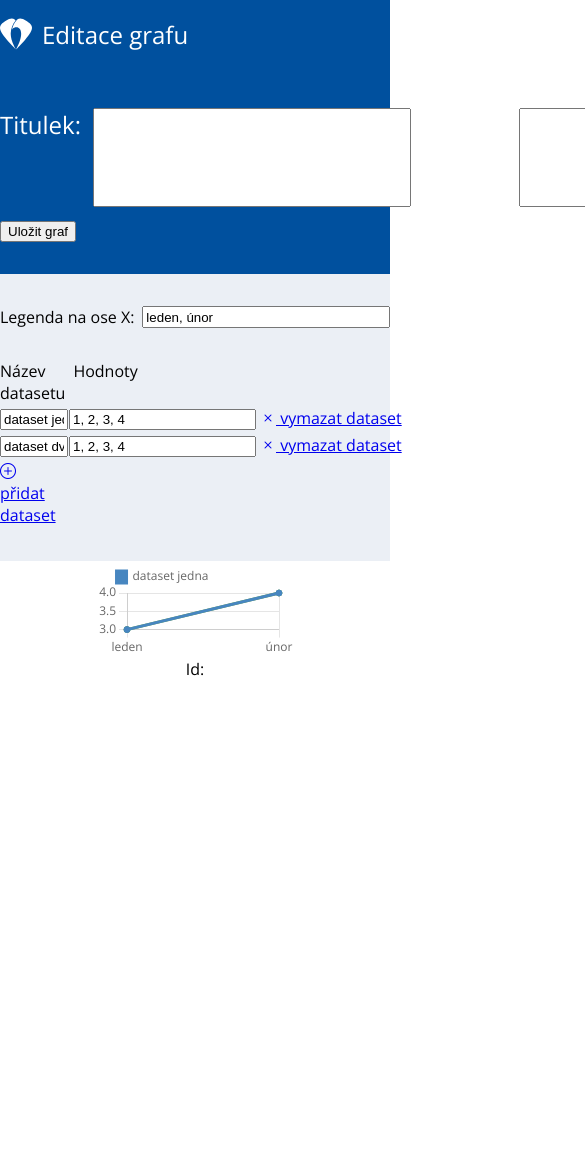
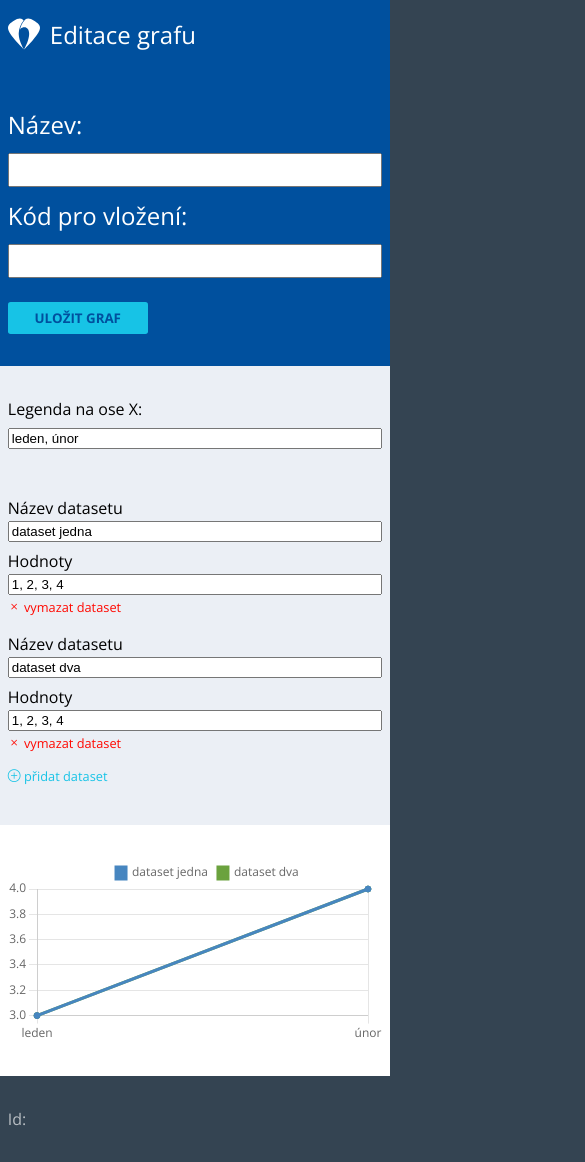
Before and after one commit to daxovi/fnol-graph, a React (Create React App) app in the folder client/: page /graph in a window 390 px wide. Shown: the top 1162 px of the page, 585 px wide, since content can reach past the window. Before the commit the page ends 844 px from the top, so only its background shows below. Built offline with nearby package versions, Linux system fonts and the light colour scheme.

Commit message:
css ui mobile

```diff
--- a/client/src/EditGraph.css
+++ b/client/src/EditGraph.css
@@ -1,8 +1,9 @@
-@import url('https://fonts.googleapis.com/css2?family=Open+Sans&display=swap');
+@import url('https://fonts.googleapis.com/css2?family=Open+Sans:wght@400;700&display=swap');
 @import url("https://cdn.jsdelivr.net/npm/bootstrap-icons@1.10.3/font/bootstrap-icons.css");
 
 body {
     font-family: 'Open Sans', sans-serif;
+    background-color: #344452;
 }
 
 .main-color {
@@ -14,9 +15,12 @@ body {
 .content {
     max-width: 1024px;
     margin: 0px auto;
-    text-align: left;
+    padding: 0em 2vw;
 }
 
+.content--white {
+    background-color: white;
+}
 .header {
     display: flex;
     flex-direction: row;
@@ -31,11 +35,16 @@ body {
 }
 
 .settings {
-    padding: 2em 0 0.5em;
+    padding: 2em 0 1em;
     display: flex;
     width: 100%;
     gap: 0.5em;
     font-size: 1.5em;
+
+}
+
+.save {
+    text-align: left;
 }
 
 .settings input {
@@ -57,28 +66,31 @@ body {
 
 .row input {
     width: 100%;
-}
-
-table {
-    width: 100%;
-    text-align: left;
-}
-tr {
-    width: 100%;
-}
-
-th, td {
-    padding: 0px;
-    margin: 0px;
+    box-sizing: border-box;
 }
 
 .table input {
-    width: 98%;
-    gap: 0.5em;
+    box-sizing: border-box;
+    width: 100%;
 }
 
 .close {
     white-space: nowrap;
+
+}
+
+.btn-low {
+    text-decoration: none;
+    font-size: 0.8em;
+}
+
+.btn-low__delete {
+    color: #FF0800;
+}
+
+.btn-low__new {
+    color: #17C3E6;
+    padding-top: 0.5em;
 }
 
 .table {
@@ -86,10 +98,66 @@ th, td {
     display: grid;
     grid-template-columns: 1fr 3fr 130px;
     text-align: left;
-    column-gap: 0.5em;
+    column-gap: 0.2em;
     padding-bottom: 0.2em;
 }
 
 .graph {
-    width: 50%;
+    max-width: 100%;
+    padding: 2em 5em;
 }
+
+.btn-hi {
+    background-color: #17C3E6;
+    border: none;
+    padding: 0.5em 2em;
+    border-radius: 0.2em;
+    color: #00509E;
+    font-weight: bold;
+    text-transform: uppercase;
+    font-family: 'Open Sans', sans-serif;
+}
+
+.footer {
+    background-color: #344452;
+    padding: 2em 0em;
+    color: #B8BEC3;
+    text-align: left;
+
+}
+.mobile {
+    display: none;
+}
+
+@media screen and (max-width: 900px) {
+    .settings {
+        flex-direction: column;
+        text-align: left;
+    }
+
+    .table {
+        grid-template-columns: 1fr;
+        padding-bottom: 0.5em;
+    }
+
+    .mobile {
+        display: block;
+        padding-top: 0.5em;
+    }
+
+    .non-mobile {
+        display: none;
+    }
+
+    .row {
+        flex-direction: column;
+        text-align: left;
+    }
+
+    .graph {
+        max-width: 100%;
+        padding: 2em 0em;
+    }
+
+
+}
--- a/client/src/EditGraph.js
+++ b/client/src/EditGraph.js
@@ -132,13 +132,16 @@ function EditGraph() {
             <h1>Editace grafu</h1>
           </div>
           <div className="settings">
-            <label for="last_name">Titulek: </label>
+            <label for="last_name">Název: </label>
             <input name="last_name" type="text" value={title} onChange={(e) => { setTitle(e.target.value) }} />
 
             <label for="last_name">Kód pro vložení: </label>
             <input name="last_name" type="text" value={title} onChange={(e) => { setTitle(e.target.value) }} />
           </div>
-          <button onClick={() => { idGraph ? updateGraph() : saveGraph() }}>Uložit graf</button>
+          <div className="save">
+          <button className='btn-hi' onClick={() => { idGraph ? updateGraph() : saveGraph() }}>Uložit graf</button>
+
+          </div>
 
         </div>
       </div>
@@ -152,32 +155,43 @@ function EditGraph() {
       <div className="low-color">
         <div className="content">
           <div className="table">
-            <div className="">Název datasetu</div>
-            <div className="">Hodnoty</div>
-            <div className=""></div>
+            <div className="non-mobile">Název datasetu</div>
+            <div className="non-mobile">Hodnoty</div>
+            <div className="non-mobile"></div>
           </div>
           {datasets.map((e, index) => {
             return (
               <div className='table' key={index}>
+                <div className="mobile">Název datasetu</div>
                 <div><input type="text" value={e.label} onChange={(value) => { updateDataset(index, { label: value.target.value, data: e.data }) }} /></div>
+                <div className="mobile">Hodnoty</div>
                 <div><input type="text" value={e.data.join(", ")} onChange={(value) => { updateData(index, value.target.value) }} /></div>
-                <div className='close'><a href='#' onClick={() => { closeDataset(index) }}><i class="bi bi-x"></i> vymazat dataset</a></div>
+                <div className='close'><a className='btn-low btn-low__delete' href='#' onClick={() => { closeDataset(index) }}><i class="bi bi-x"></i> vymazat dataset</a></div>
               </div>
             )
           })}
 
           <div className="table">
-            <a href='#' onClick={() => { openDataset() }}><i class="bi bi-plus-circle"></i> přidat dataset</a>
+            <a className='btn-low btn-low__new' href='#' onClick={() => { openDataset() }}><i class="bi bi-plus-circle"></i> přidat dataset</a>
           </div>
         </div>
       </div>
       <div className="low-color"></div>
-      <div className="content graph">
+      <div className="content--white">
+      <div className="content">
+      <div className="graph">
         <LineGraph datasets={datasets} title={title} labels={labels} />
 
       </div>
+      </div>
+      </div>
 
-      <div className="footer"><label>Id: {idGraph}</label> <br /></div>
+
+
+      <div className="footer">
+        <div className="content">
+        <label>Id: {idGraph}</label>
+          </div></div>
     </div>
   );
 }
```
